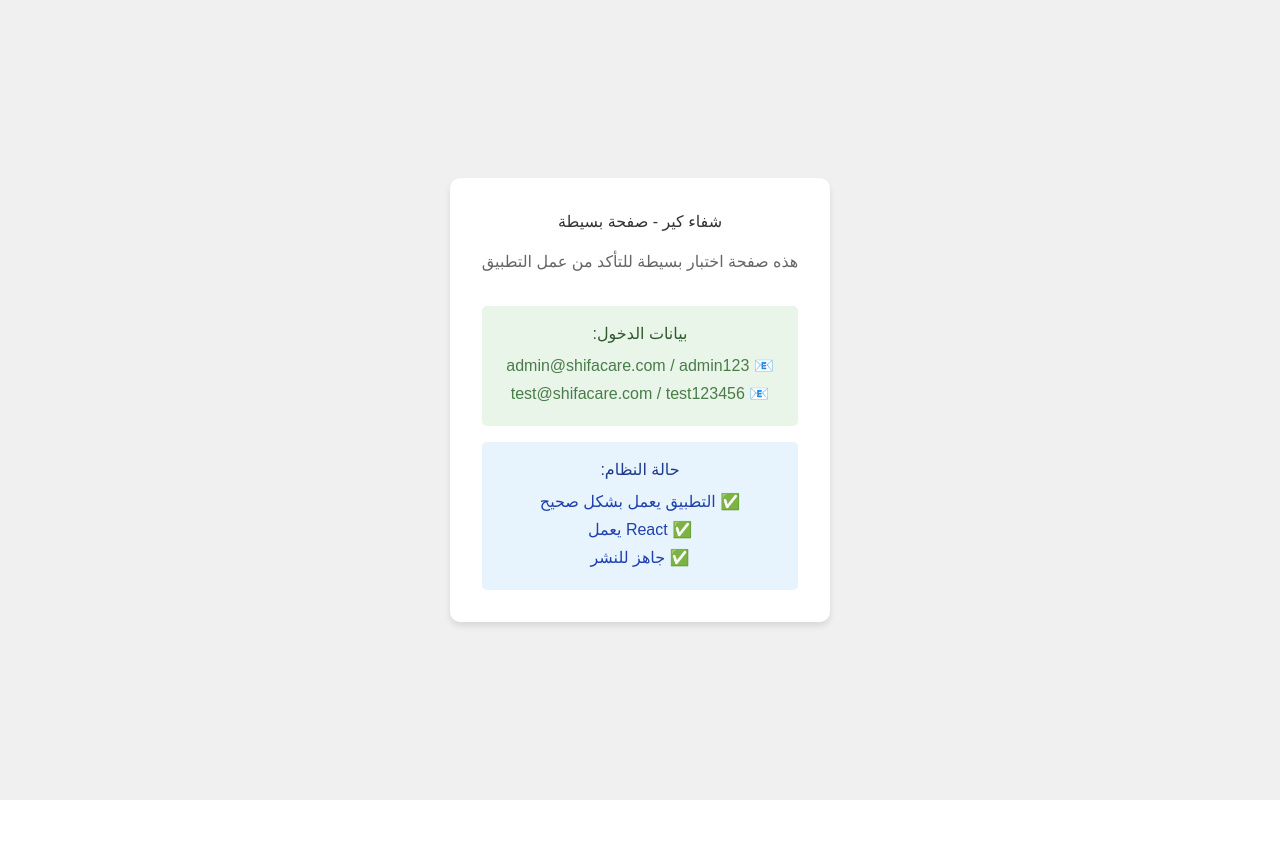
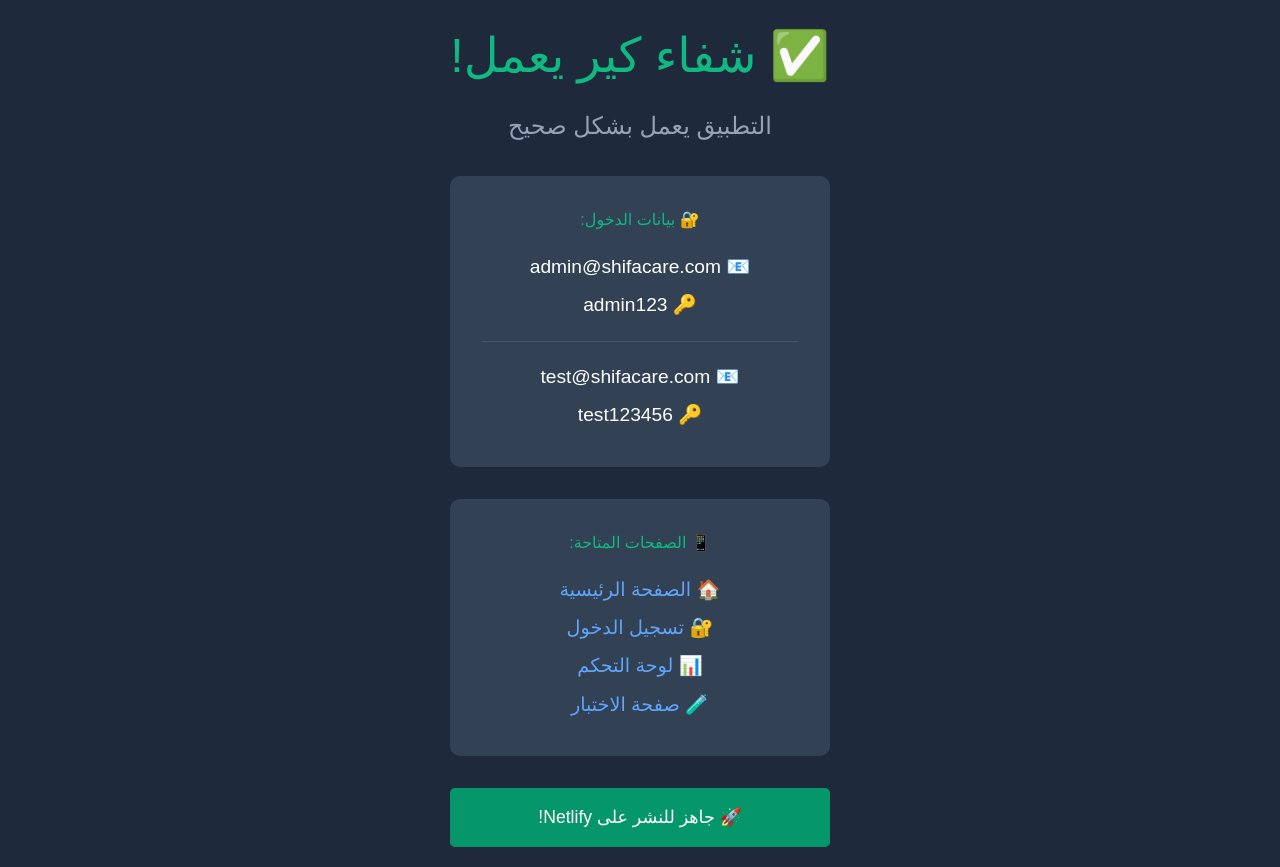
Before and after one commit to djharga/shifa-care-ai-insights-82-main, a React (Vite) app: page / in a window 1280 px wide. Before the commit the page ends 800 px from the top, so only its background shows below. Built offline with nearby package versions, Linux system fonts and the light colour scheme.

Commit message:
إصلاح الشاشة البيضاء - تغيير المنفذ إلى 3000

```diff
--- a/src/App.tsx
+++ b/src/App.tsx
@@ -18,6 +18,7 @@
 import Rooms from './pages/Rooms';
 import TestPage from './pages/TestPage';
 import SimplePage from './pages/SimplePage';
+import WorkingPage from './pages/WorkingPage';
 
 const queryClient = new QueryClient();
 
@@ -31,7 +32,7 @@
           <Route path="/simple" element={<SimplePage />} />
           <Route path="/test" element={<TestPage />} />
           <Route path="/auth" element={<Auth />} />
-          <Route path="/" element={<SimplePage />} />
+          <Route path="/" element={<WorkingPage />} />
           <Route path="/dashboard" element={<Index />} />
           <Route path="/patients" element={
             <ProtectedRoute>
--- /dev/null
+++ b/src/pages/WorkingPage.tsx
@@ -0,0 +1,69 @@
+import React from 'react';
+
+const WorkingPage = () => {
+  return (
+    <div style={{
+      minHeight: '100vh',
+      backgroundColor: '#1e293b',
+      color: 'white',
+      display: 'flex',
+      alignItems: 'center',
+      justifyContent: 'center',
+      fontFamily: 'Arial, sans-serif',
+      textAlign: 'center',
+      padding: '20px'
+    }}>
+      <div>
+        <h1 style={{ fontSize: '3rem', marginBottom: '1rem', color: '#10b981' }}>
+          ✅ شفاء كير يعمل!
+        </h1>
+        <p style={{ fontSize: '1.5rem', marginBottom: '2rem', color: '#94a3b8' }}>
+          التطبيق يعمل بشكل صحيح
+        </p>
+
+        <div style={{
+          backgroundColor: '#334155',
+          padding: '2rem',
+          borderRadius: '10px',
+          marginBottom: '2rem'
+        }}>
+          <h2 style={{ color: '#10b981', marginBottom: '1rem' }}>🔐 بيانات الدخول:</h2>
+          <div style={{ fontSize: '1.2rem', lineHeight: '2' }}>
+            <p>📧 admin@shifacare.com</p>
+            <p>🔑 admin123</p>
+            <hr style={{ margin: '1rem 0', borderColor: '#475569' }} />
+            <p>📧 test@shifacare.com</p>
+            <p>🔑 test123456</p>
+          </div>
+        </div>
+
+        <div style={{
+          backgroundColor: '#334155',
+          padding: '2rem',
+          borderRadius: '10px'
+        }}>
+          <h2 style={{ color: '#10b981', marginBottom: '1rem' }}>📱 الصفحات المتاحة:</h2>
+          <div style={{ fontSize: '1.2rem', lineHeight: '2' }}>
+            <p>🏠 <a href="/" style={{ color: '#60a5fa' }}>الصفحة الرئيسية</a></p>
+            <p>🔐 <a href="/auth" style={{ color: '#60a5fa' }}>تسجيل الدخول</a></p>
+            <p>📊 <a href="/dashboard" style={{ color: '#60a5fa' }}>لوحة التحكم</a></p>
+            <p>🧪 <a href="/test" style={{ color: '#60a5fa' }}>صفحة الاختبار</a></p>
+          </div>
+        </div>
+
+        <div style={{
+          marginTop: '2rem',
+          padding: '1rem',
+          backgroundColor: '#059669',
+          borderRadius: '5px'
+        }}>
+          <p style={{ margin: 0, fontSize: '1.1rem' }}>
+            🚀 جاهز للنشر على Netlify!
+          </p>
+        </div>
+      </div>
+    </div>
+  );
+};
+
+export default WorkingPage;
--- a/vite.config.ts
+++ b/vite.config.ts
@@ -6,7 +6,8 @@
 export default defineConfig({
   server: {
     host: "::",
-    port: 8080,
+    port: 3000,
+    strictPort: true,
   },
   plugins: [
     react(),
```
